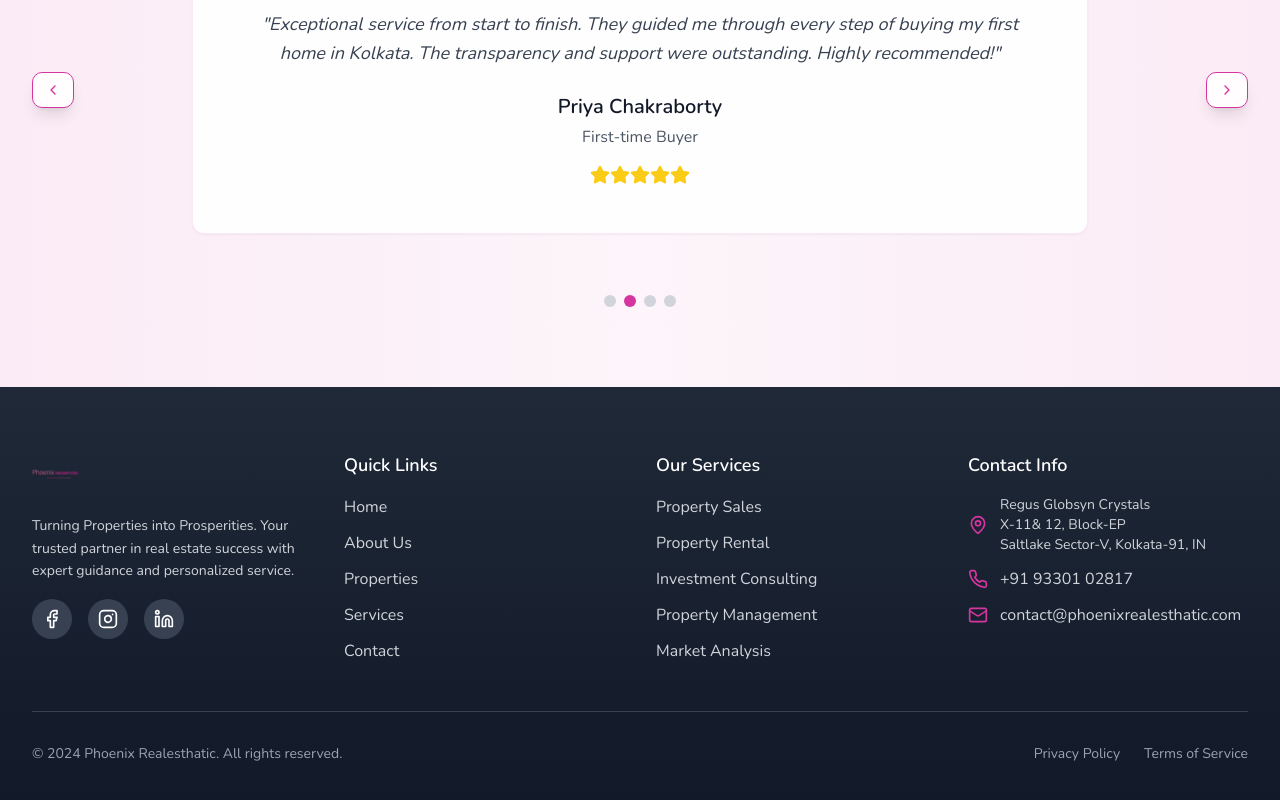
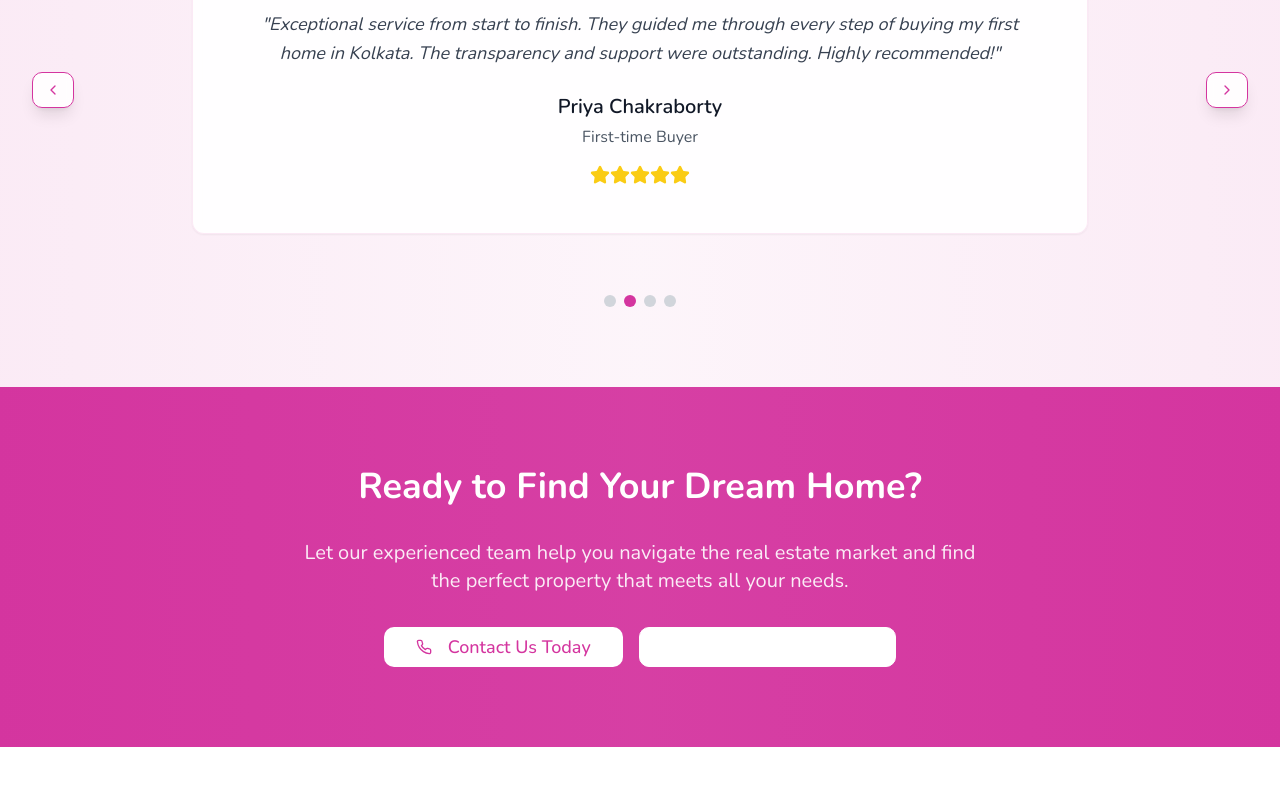
Before and after one commit to Tatz18/vivid-violet-web-forge, a React (Vite) app: page / in a window 1280 px wide. Shown: the part 4504-5304 px from the top of the page. After the commit the page ends 5251 px from the top, so only its background shows below. Built offline with nearby package versions, Linux system fonts and the light colour scheme; no server answers; the database is empty.

Commit message:
Fix: Footer not restoring
The user reported that restoring the footer from chat history did not fix the issue.

```diff
--- a/src/pages/Index.tsx
+++ b/src/pages/Index.tsx
@@ -1,5 +1,4 @@
 import Header from "@/components/Header";
-import Footer from "@/components/Footer";
 import { Button } from "@/components/ui/button";
 import { Card, CardContent } from "@/components/ui/card";
 import { Input } from "@/components/ui/input";
@@ -663,7 +662,31 @@ const Index = () => {
       </section>
 
 
-      <Footer />
+      {/* Contact Section */}
+      <section className="py-20 bg-gradient-to-r from-primary via-primary/95 to-primary text-white">
+        <div className="max-w-7xl mx-auto px-4 sm:px-6 lg:px-8">
+          <div className="text-center">
+            <h2 className="text-4xl font-bold mb-8">Ready to Find Your Dream Home?</h2>
+            <p className="text-xl mb-8 opacity-90 max-w-2xl mx-auto">
+              Let our experienced team help you navigate the real estate market and find the perfect property that meets all your needs.
+            </p>
+            <div className="flex flex-col sm:flex-row gap-4 justify-center items-center">
+              <Link to="/contact">
+                <Button className="bg-white text-primary hover:bg-gray-50 text-lg px-8 py-3">
+                  <Phone className="w-5 h-5 mr-2" />
+                  Contact Us Today
+                </Button>
+              </Link>
+              <Link to="/properties">
+                <Button variant="outline" className="border-white text-white hover:bg-white hover:text-primary text-lg px-8 py-3">
+                  View All Properties
+                  <ArrowRight className="w-5 h-5 ml-2" />
+                </Button>
+              </Link>
+            </div>
+          </div>
+        </div>
+      </section>
     </div>
   );
 };
```
